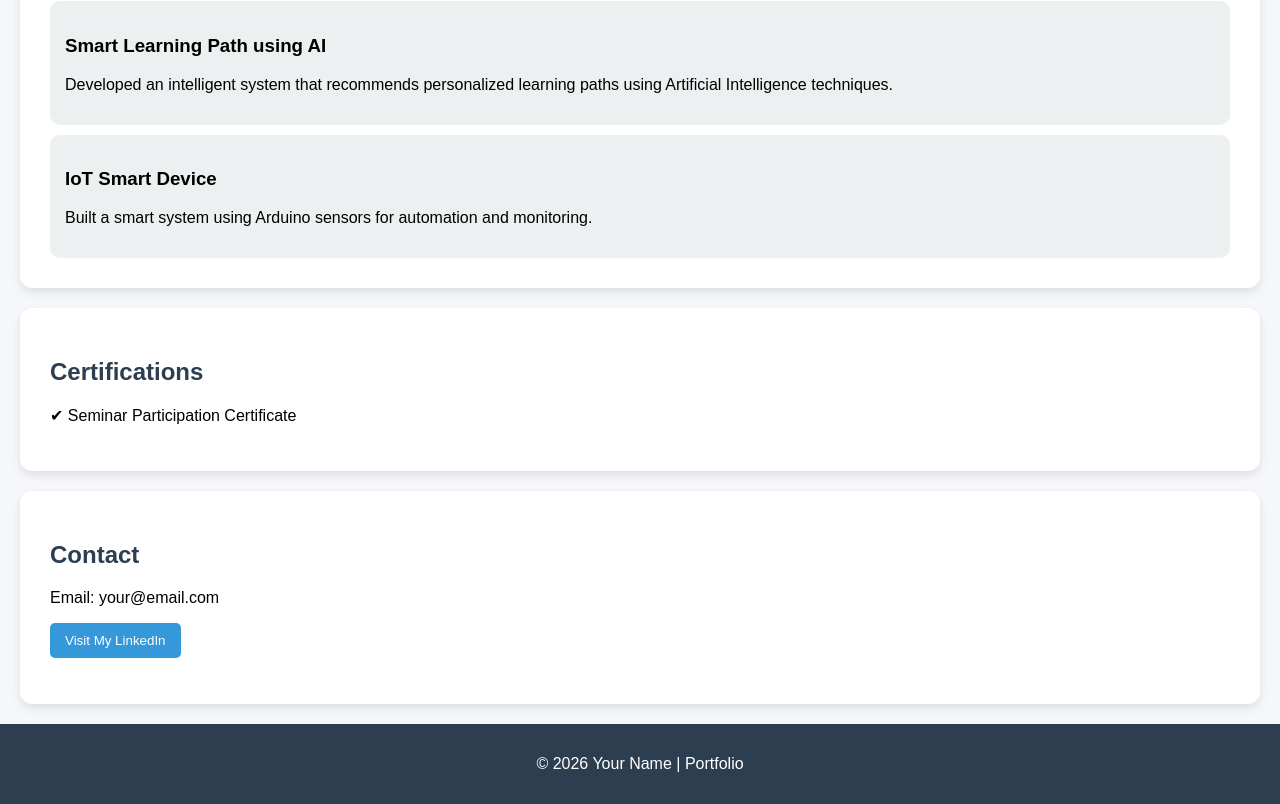
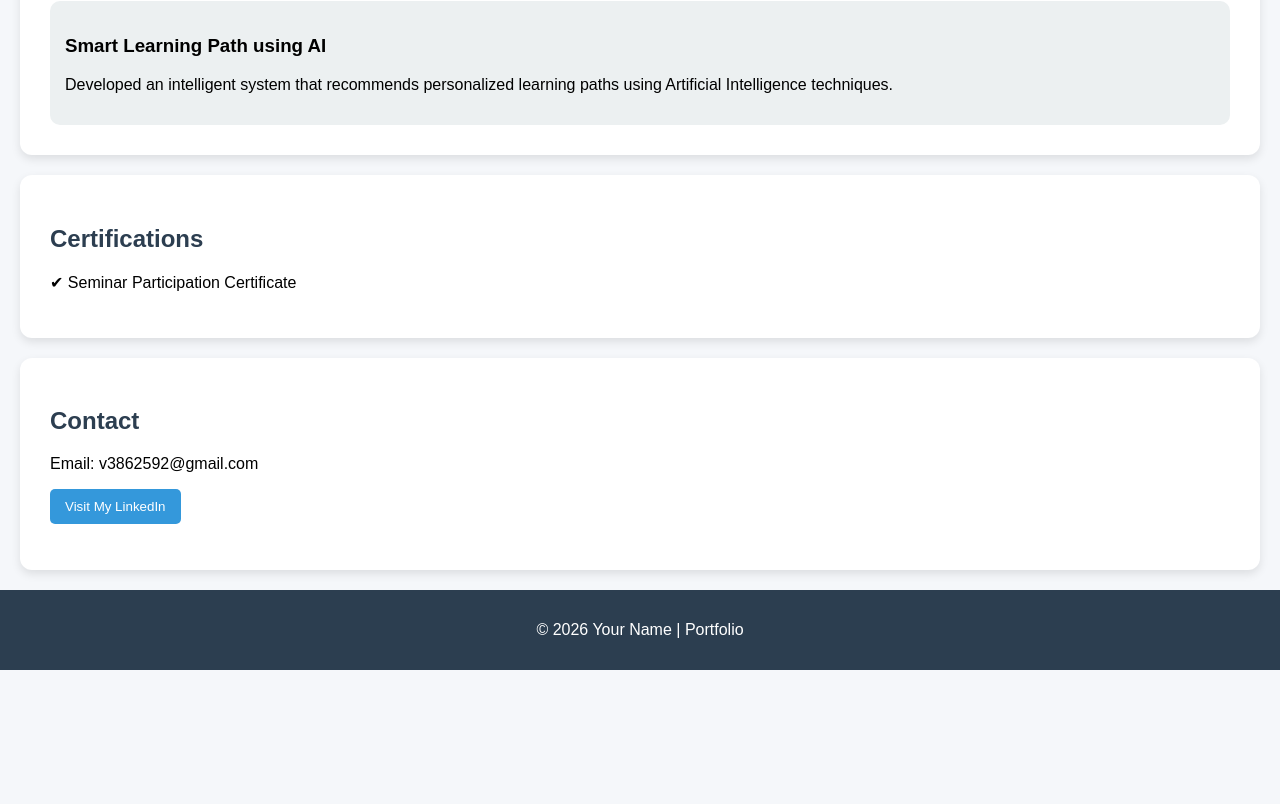
Before and after one commit to VidhyaSK-project-work/vidhyas.github.io, a plain HTML site: page index.html in a window 1280 px wide. Shown: the part 856-1660 px from the top of the page. After the commit the page ends 1526 px from the top, so only its background shows below. Drawn offline with Linux system fonts and the light colour scheme.

Commit message:
Update index.html

```diff
--- a/index.html
+++ b/index.html
@@ -132,10 +132,7 @@ footer {
         <p>Developed an intelligent system that recommends personalized learning paths using Artificial Intelligence techniques.</p>
     </div>
 
-    <div class="project">
-        <h3>IoT Smart Device</h3>
-        <p>Built a smart system using Arduino sensors for automation and monitoring.</p>
-    </div>
+
 
 </section>
 
@@ -146,9 +143,9 @@ footer {
 
 <section id="contact">
     <h2>Contact</h2>
-    <p>Email: your@email.com</p>
+    <p>Email: v3862592@gmail.com</p>
     <p>
-        <a href="https://linkedin.com/in/yourprofile">
+        <a href="https://www.linkedin.com/in/vidhya-srinivasan2006/">
             <button>Visit My LinkedIn</button>
         </a>
     </p>
```
